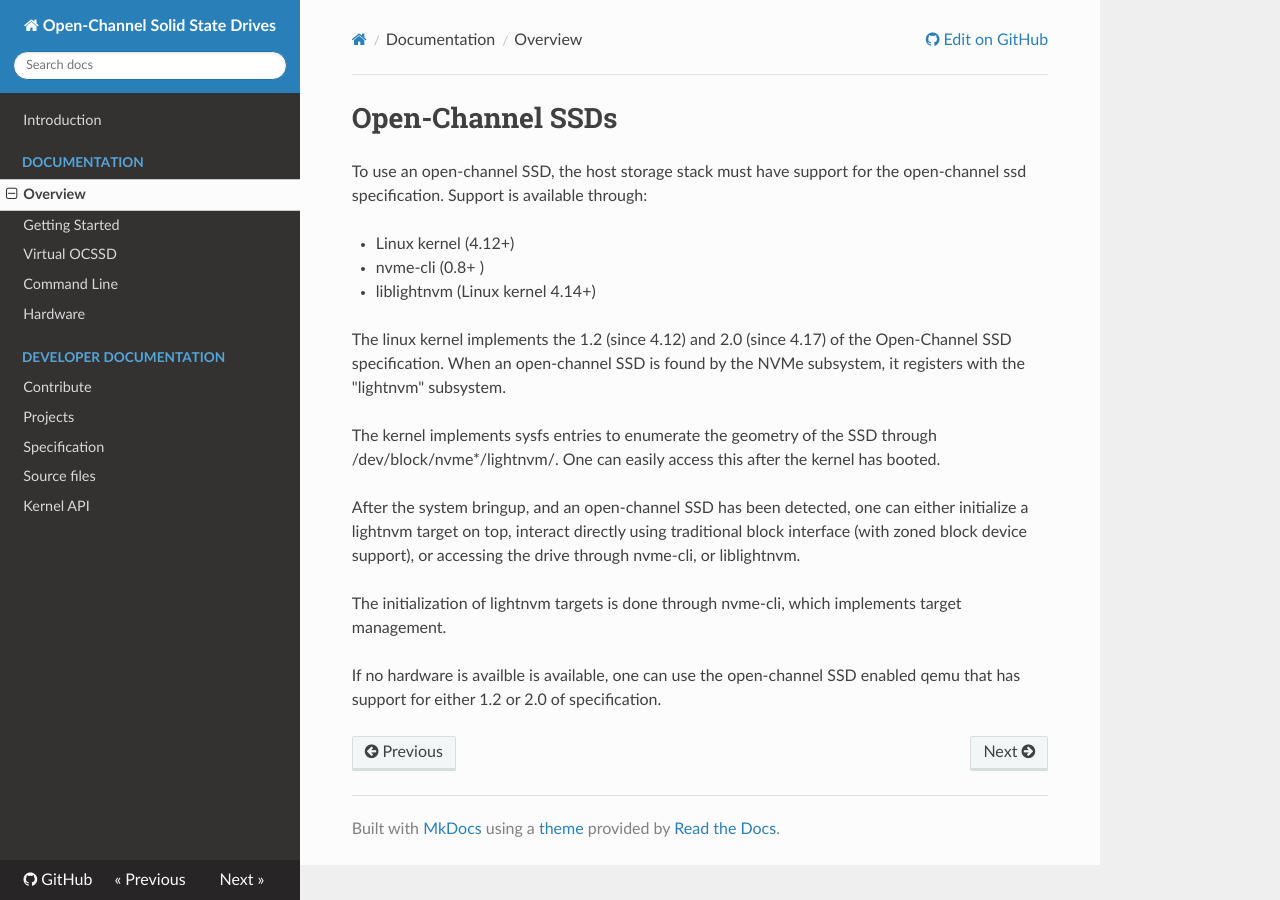
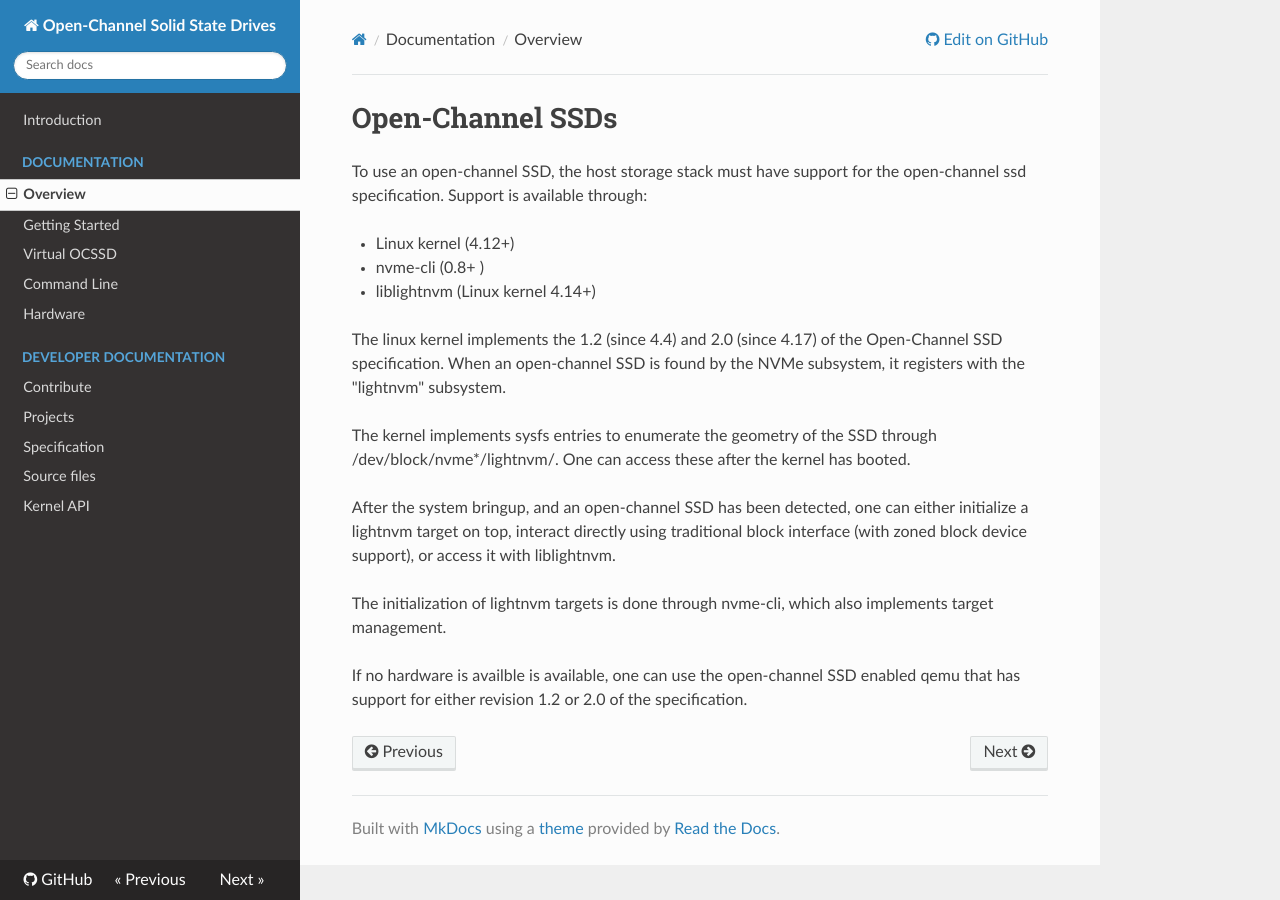
Before and after one commit to OpenChannelSSD/documentation, an MkDocs documentation site: the page built from docs/overview.md, in a window 1280 px wide. Built offline with MkDocs 1.6.1, drawn with Linux system fonts in a browser that asks for light colours; nearby versions of some CDN libraries; old or Windows-style settings are respelled for this version of MkDocs.

Commit message:
fix wording

```diff
--- a/docs/overview.md
+++ b/docs/overview.md
@@ -6,12 +6,12 @@ To use an open-channel SSD, the host storage stack must have support for the ope
  * nvme-cli (0.8+ )
  * liblightnvm (Linux kernel 4.14+)
 
-The linux kernel implements the 1.2 (since 4.12) and 2.0 (since 4.17) of the Open-Channel SSD specification. When an open-channel SSD is found by the NVMe subsystem, it registers with the "lightnvm" subsystem.
+The linux kernel implements the 1.2 (since 4.4) and 2.0 (since 4.17) of the Open-Channel SSD specification. When an open-channel SSD is found by the NVMe subsystem, it registers with the "lightnvm" subsystem.
 
-The kernel implements sysfs entries to enumerate the geometry of the SSD through /dev/block/nvme*/lightnvm/. One can easily access this after the kernel has booted.
+The kernel implements sysfs entries to enumerate the geometry of the SSD through /dev/block/nvme*/lightnvm/. One can access these after the kernel has booted.
 
-After the system bringup, and an open-channel SSD has been detected, one can either initialize a lightnvm target on top, interact directly using traditional block interface (with zoned block device support), or accessing the drive through nvme-cli, or liblightnvm.
+After the system bringup, and an open-channel SSD has been detected, one can either initialize a lightnvm target on top, interact directly using traditional block interface (with zoned block device support), or access it with liblightnvm.
 
-The initialization of lightnvm targets is done through nvme-cli, which implements target management.
+The initialization of lightnvm targets is done through nvme-cli, which also implements target management.
 
-If no hardware is availble is available, one can use the open-channel SSD enabled qemu that has support for either 1.2 or 2.0 of specification.
+If no hardware is availble is available, one can use the open-channel SSD enabled qemu that has support for either revision 1.2 or 2.0 of the specification.
```
Also changed, not shown: docs/gettingstarted.md (+4 -2 lines).
